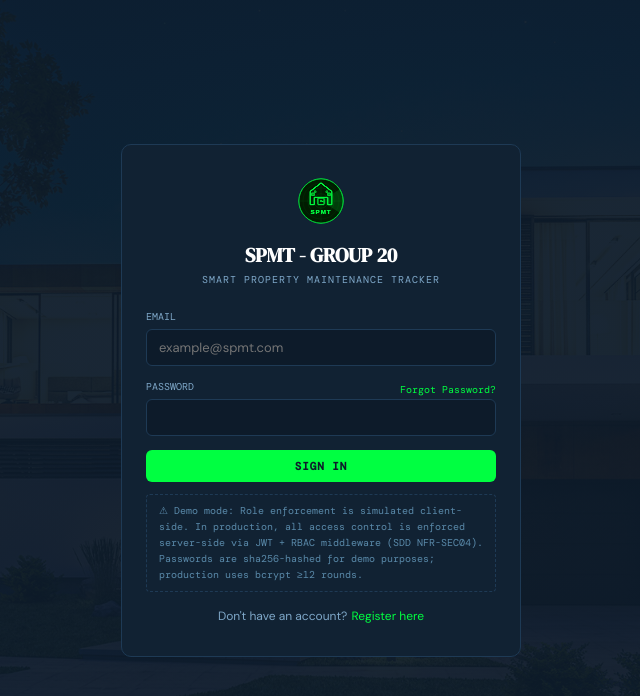
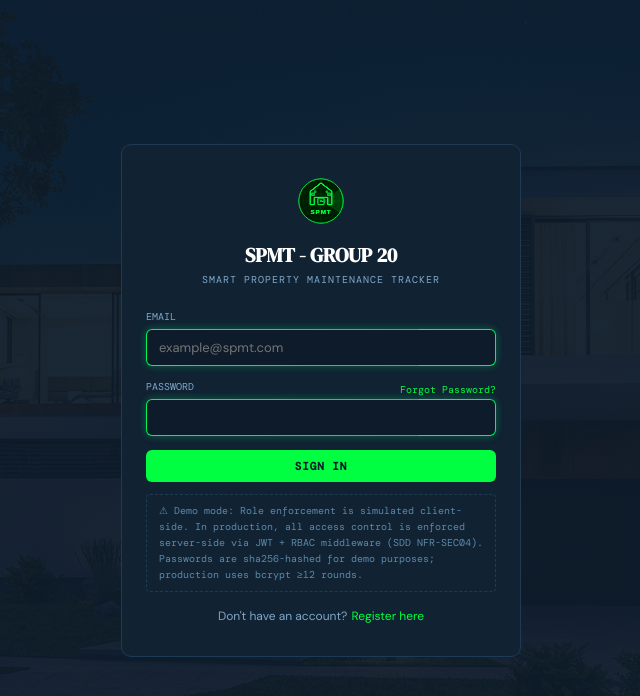
Before and after one commit to Sanele-Khoza/Smart-Property-Maintenance-Tracker, a React (Create React App) app in the folder frontend/: page / in a window 1280 px wide. Shown: the top 696 px of the page, without its empty margins (319-959 px from the left). Built offline with nearby package versions, Linux system fonts and the light colour scheme.

Commit message:
style(auth): add gliding green-blue glow on auth form borders
Animated gradient border (emerald->teal, 4s loop) plus soft glow on all
auth-card inputs, intensifying and staying animated on focus, with a
prefers-reduced-motion fallback.

```diff
--- a/frontend/src/styles.css
+++ b/frontend/src/styles.css
@@ -433,6 +433,42 @@ body {
   resize: vertical;
 }
 
+/* ========== AUTH FORM GLOWING BORDERS ========== */
+.auth-card .form-input,
+.auth-card .form-select,
+.auth-card .form-textarea {
+  border: 1px solid transparent;
+  background:
+    linear-gradient(var(--bg), var(--bg)) padding-box,
+    linear-gradient(100deg, var(--amber), var(--teal), var(--amber), var(--teal)) border-box;
+  background-size: 100% 100%, 300% 100%;
+  background-position: 0 0, 0% 50%;
+  box-shadow: 0 0 8px rgba(0, 255, 65, 0.18), 0 0 8px rgba(0, 201, 167, 0.18);
+  animation: auth-border-glide 4s linear infinite;
+  transition: box-shadow 0.3s ease;
+}
+
+.auth-card .form-input:focus,
+.auth-card .form-select:focus,
+.auth-card .form-textarea:focus {
+  border-color: transparent;
+  box-shadow: 0 0 6px rgba(0, 255, 65, 0.45), 0 0 6px rgba(0, 201, 167, 0.45),
+    0 0 14px rgba(0, 255, 65, 0.25), 0 0 14px rgba(0, 201, 167, 0.25);
+}
+
+@keyframes auth-border-glide {
+  0%   { background-position: 0 0, 0% 50%; }
+  100% { background-position: 0 0, 300% 50%; }
+}
+
+@media (prefers-reduced-motion: reduce) {
+  .auth-card .form-input,
+  .auth-card .form-select,
+  .auth-card .form-textarea {
+    animation: none;
+  }
+}
+
 .form-row {
   display: grid;
   grid-template-columns: 1fr;
```
